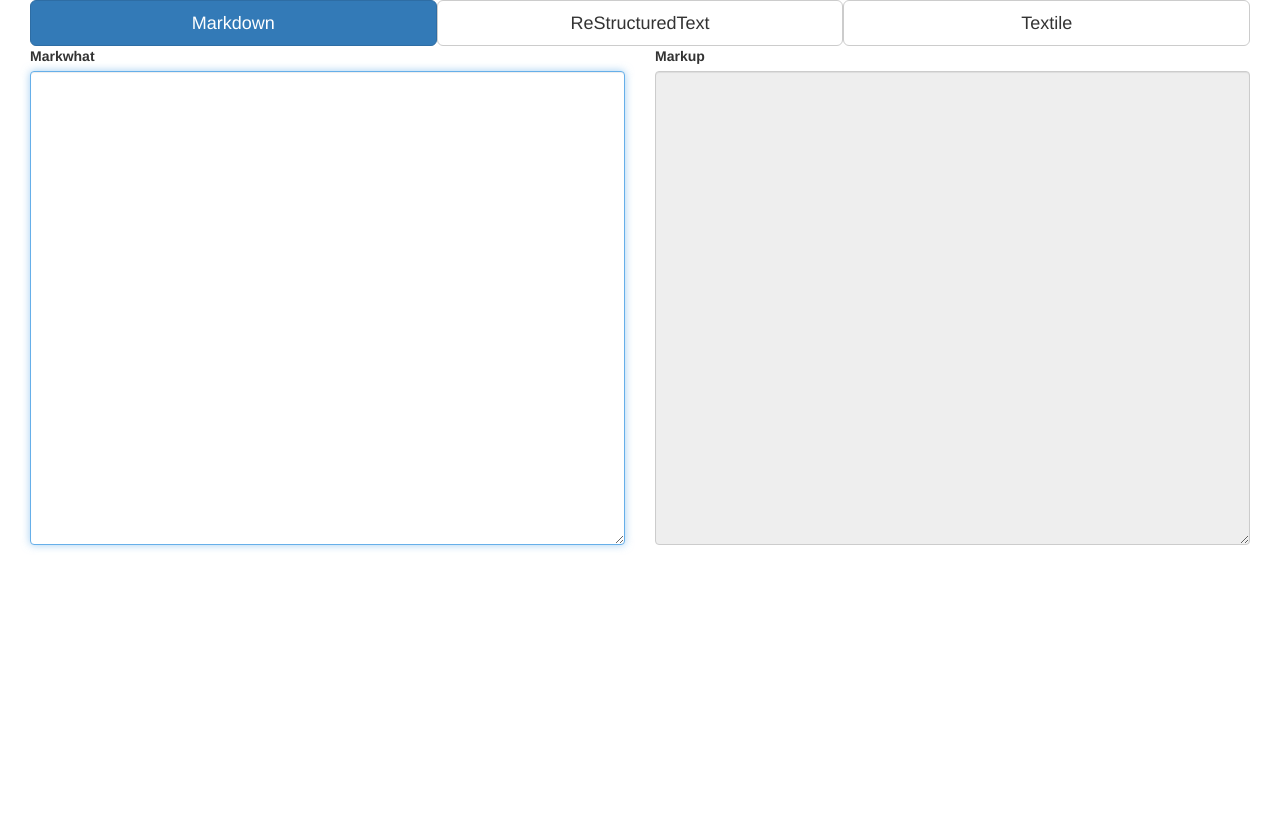
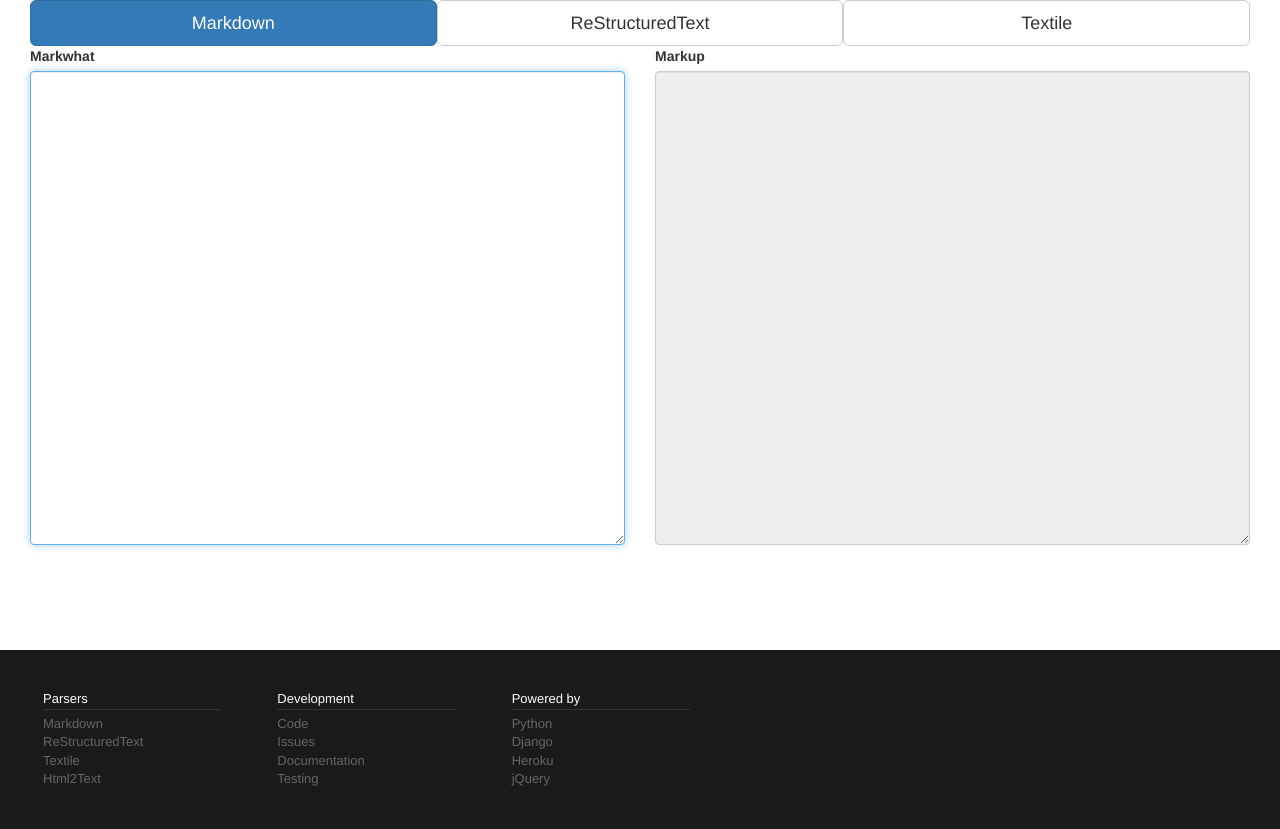
Before and after one commit to Alir3z4/markwhat-online, a Django app: template templates/whatwhat/index.html in a window 1280 px wide. Before the commit the page ends 550 px from the top, so only its background shows below. Run offline with Django 3.2, Linux system fonts and the light colour scheme; the template is opened without the code that fills it, so the values that code supplies are empty; some libraries are stand-ins or nearby versions.

Commit message:
Add footer and friends

```diff
--- a/templates/base.html
+++ b/templates/base.html
@@ -47,9 +47,45 @@
     </style>
 </head>
 <body>
-<div class="container">
-{% block content %}{% endblock %}
+<div id="wrap">
+    <div id="main" class="container">
+        {% block content %}{% endblock %}
+    </div>
 </div>
+<!-- Footer -->
+    <footer class="footer" itemscope itemtype="http://schema.org/WPFooter">
+        <div class="container" style="margin: 0 auto;">
+            <div class="row col-lg-2" style='margin: 0 13px;'>
+                <ul class="list-unstyled">
+                    <li class="title">{% trans "Parsers" %}</li>
+                    <li><a href="http://daringfireball.net/projects/markdown/">{% trans "Markdown" %}</a></li>
+                    <li><a href="http://docutils.sourceforge.net/rst.html">{% trans "ReStructuredText" %}</a></li>
+                    <li><a href="http://redcloth.org/textile">{% trans "Textile" %}</a></li>
+                    <li><a href="https://github.com/Alir3z4/html2text/">{% trans "Html2Text" %}</a></li>
+                </ul>
+            </div>
+
+            <div class="row col-lg-2" style="margin: 0 13px;">
+                <ul class="list-unstyled">
+                    <li class="title">{% trans "Development" %}</li>
+                    <li><a href="https://github.com/Alir3z4/markwhat">{% trans "Code" %}</a></li>
+                    <li><a href="https://github.com/Alir3z4/markwhat/issues">{% trans "Issues" %}</a></li>
+                    <li><a href="https://github.com/Alir3z4/markwhat/blob/master/README.rst">{% trans "Documentation" %}</a></li>
+                    <li><a href="https://travis-ci.org/Alir3z4/markwhat">{% trans "Testing" %}</a></li>
+                </ul>
+            </div>
+
+            <div class="row col-lg-2" style="margin: 0 13px;">
+                <ul class="list-unstyled">
+                    <li class="title">{% trans "Powered by" %}</li>
+                    <li><a href="https://www.python.org/">{% trans "Python" %}</a></li>
+                    <li><a href="https://www.djangoproject.com/">{% trans "Django" %}</a></li>
+                    <li><a href="http://www.heroku.com">{% trans "Heroku" %}</a></li>
+                    <li><a href="http://jquery.com/">{% trans "jQuery" %}</a></li>
+            </div>
+
+        </div>
+    </footer>
 <script src="//ajax.googleapis.com/ajax/libs/jquery/1.11.0/jquery.min.js"></script>
 <script src="//netdna.bootstrapcdn.com/bootstrap/3.1.1/js/bootstrap.min.js"></script>
 {% block extra_js %}{% endblock %}
```
